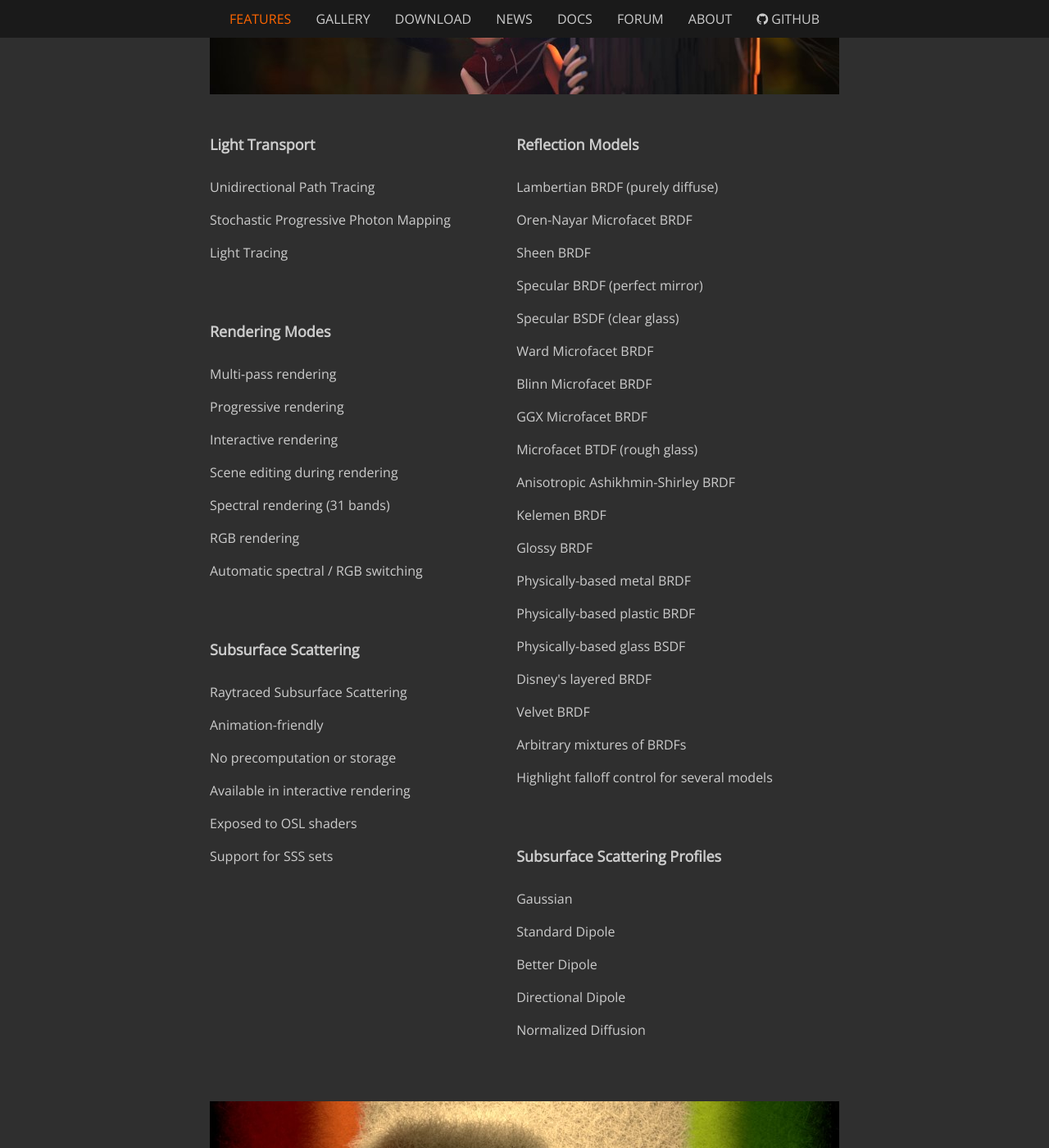
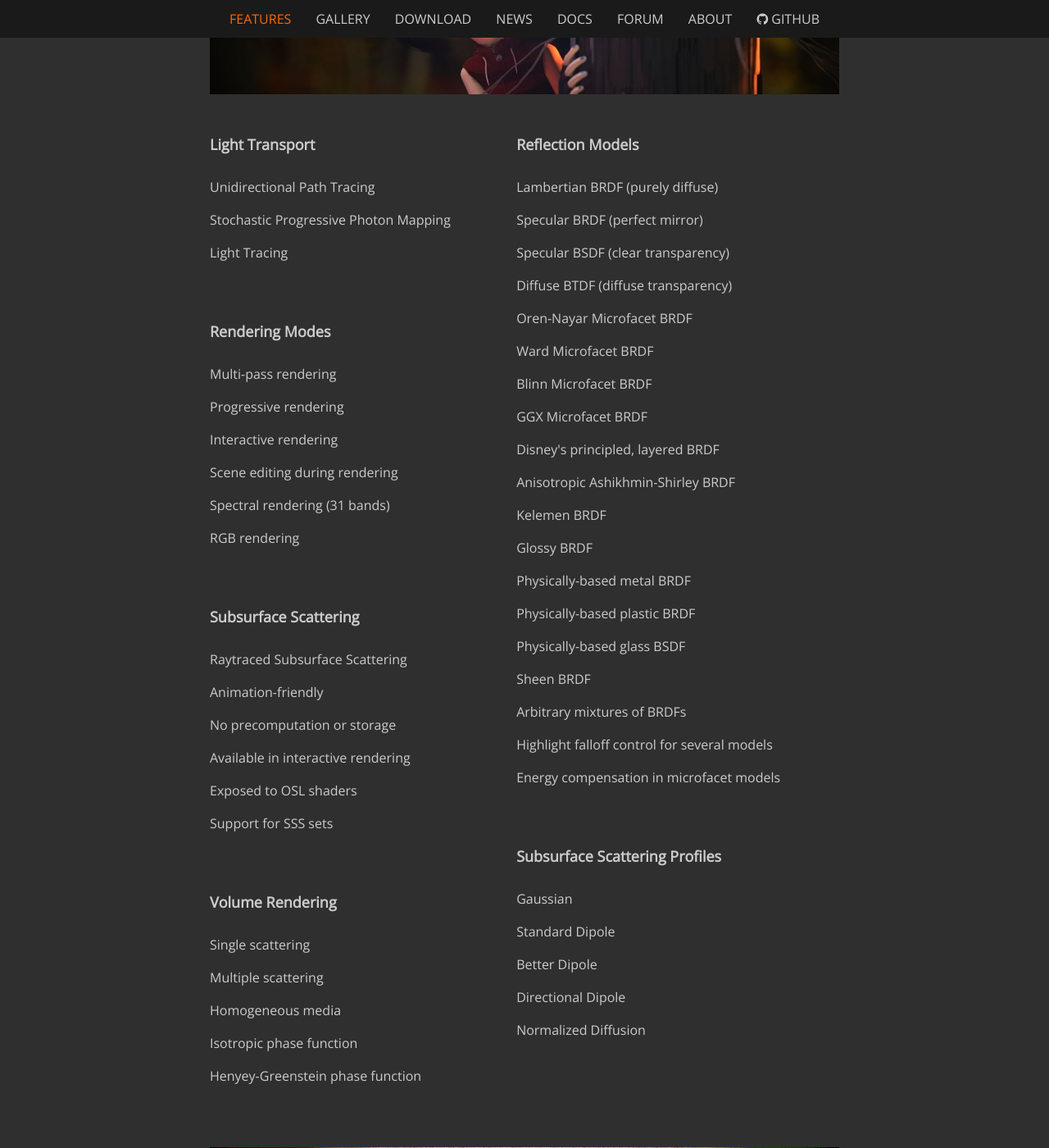
Before and after one commit to appleseedhq/appleseedhq.github.io, a Jekyll site: the page built from features.md, in a window 1280 px wide and 1400 px high, scrolled down 660 px. Shown: the whole window at 82% size. Built offline with Jekyll 4.4.1, drawn with Linux system fonts in a browser that asks for light colours; nearby versions of some CDN libraries; some of the changed text lies outside the part shown.

```diff
--- a/_layouts/features.html
+++ b/_layouts/features.html
@@ -25,7 +25,6 @@
                                 <li>Scene editing during rendering</li>
                                 <li>Spectral rendering (31 bands)</li>
                                 <li>RGB rendering</li>
-                                <li>Automatic spectral / RGB switching</li>
                             </ul>
                         </div>
                         <div class="block">
@@ -39,30 +38,40 @@
                                 <li>Support for SSS sets</li>
                             </ul>
                         </div>
+                        <div class="block">
+                            <h3>Volume Rendering</h3>
+                            <ul>
+                                <li>Single scattering</li>
+                                <li>Multiple scattering</li>
+                                <li>Homogeneous media</li>
+                                <li>Isotropic phase function</li>
+                                <li>Henyey-Greenstein phase function</li>
+                            </ul>
+                        </div>
                     </div>
                     <div class="column right">
                         <div class="block">
                             <h3>Reflection Models</h3>
                             <ul>
                                 <li>Lambertian BRDF (purely diffuse)</li>
+                                <li>Specular BRDF (perfect mirror)</li>
+                                <li>Specular BSDF (clear transparency)</li>
+                                <li>Diffuse BTDF (diffuse transparency)</li>
                                 <li>Oren-Nayar Microfacet BRDF</li>
-                                <li>Sheen BRDF</li>
-                                <li>Specular BRDF (perfect mirror)</li>
-                                <li>Specular BSDF (clear glass)</li>
                                 <li>Ward Microfacet BRDF</li>
                                 <li>Blinn Microfacet BRDF</li>
                                 <li>GGX Microfacet BRDF</li>
-                                <li>Microfacet BTDF (rough glass)</li>
+                                <li>Disney's principled, layered BRDF</li>
                                 <li>Anisotropic Ashikhmin-Shirley BRDF</li>
                                 <li>Kelemen BRDF</li>
                                 <li>Glossy BRDF</li>
                                 <li>Physically-based metal BRDF</li>
                                 <li>Physically-based plastic BRDF</li>
                                 <li>Physically-based glass BSDF</li>
-                                <li>Disney's layered BRDF</li>
-                                <li>Velvet BRDF</li>
+                                <li>Sheen BRDF</li>
                                 <li>Arbitrary mixtures of BRDFs</li>
                                 <li>Highlight falloff control for several models</li>
+                                <li>Energy compensation in microfacet models</li>
                             </ul>
                         </div>
                         <div class="block">
@@ -107,7 +116,7 @@
                                 <li>Latitude-longitude environment maps</li>
                                 <li>Mirror-ball environment maps</li>
                                 <li>Preetham physically-based day sky</li>
-                                <li>Hosek & Wilkie physically-based day sky</li>
+                                <li>Hosek &amp; Wilkie physically-based day sky</li>
                                 <li>Physically-based sun</li>
                                 <li>Environment transforms</li>
                             </ul>
```
Also changed, not shown: other parts of _layouts/features.html (+6 -2 lines).
